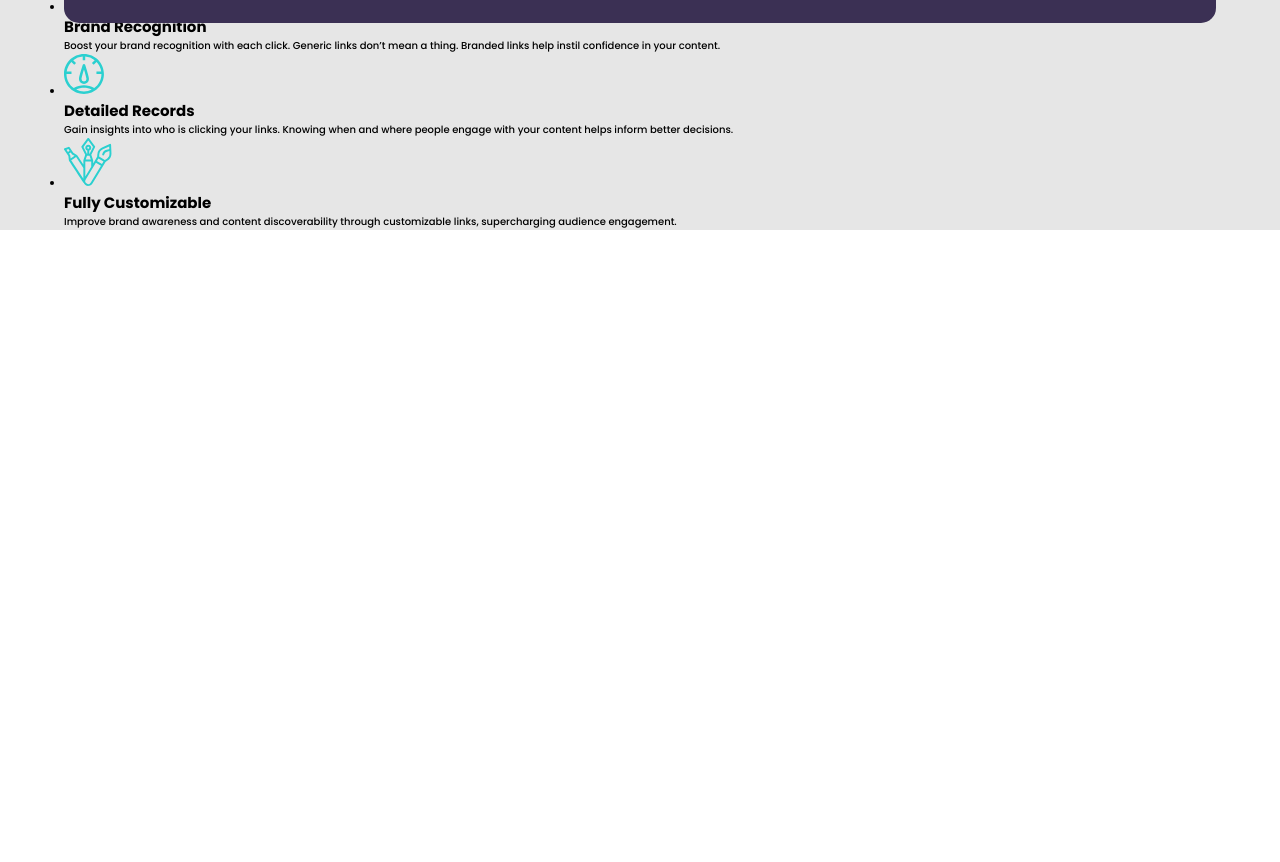
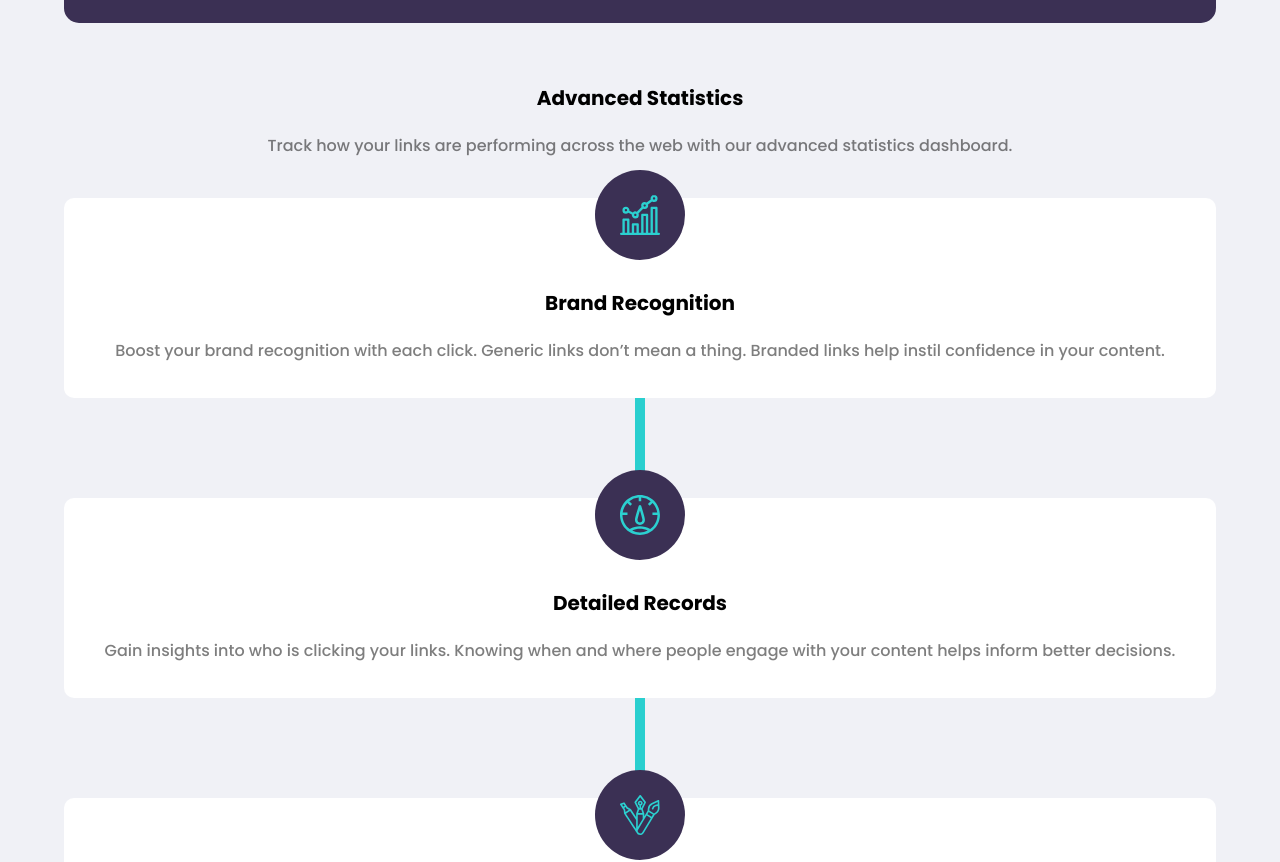
Before and after one commit to LeoCode0/urlShortener, a React app: page / in a window 1280 px wide. Shown: the part 880-1742 px from the top of the page. Before the commit the page ends 1130 px from the top, so only its background shows below. Built offline with nearby package versions, Linux system fonts and the light colour scheme.

Commit message:
styled statistics

```diff
--- a/src/components/Statistics.jsx
+++ b/src/components/Statistics.jsx
@@ -1,13 +1,16 @@
 import React from "react";
+import customizable from "../images/icon-fully-customizable.svg";
 import recognition from "../images/icon-brand-recognition.svg";
 import records from "../images/icon-detailed-records.svg";
-import customizable from "../images/icon-fully-customizable.svg";
+import "../scss/statistics.scss";
 
 const Statistic = ({ icon, title, text }) => (
   <li className="statistic">
-    <img src={icon} alt={title} className="statistic__icon" />
-    <h2 className="statistic__title">{title}</h2>
-    <p className="statistic__description">{text}</p>
+    <div className="statistic__icon-container">
+      <img src={icon} alt={title} />
+    </div>
+    <h2 className="statistic__title title">{title}</h2>
+    <p className="statistic__description description ">{text}</p>
   </li>
 );
 
@@ -15,8 +18,8 @@ export const Statistics = () => {
   return (
     <div className="statistics">
       <div className="statistics__info">
-        <div className="statistics__title">Advanced Statistics</div>
-        <div className="statistics__description">
+        <div className="statistics__title title">Advanced Statistics</div>
+        <div className="statistics__description description">
           Track how your links are performing across the web with our advanced
           statistics dashboard.
         </div>
@@ -28,12 +31,14 @@ export const Statistics = () => {
           text="Boost your brand recognition with each click. Generic links don’t
                   mean a thing. Branded links help instil confidence in your content."
         />
+        <li className="separator"></li>
         <Statistic
           icon={records}
           title="Detailed Records"
           text="Gain insights into who is clicking your links. Knowing when and where
-                  people engage with your content helps inform better decisions."
+          people engage with your content helps inform better decisions."
         />
+        <li className="separator"></li>
         <Statistic
           icon={customizable}
           title="Fully Customizable"
--- a/src/scss/_variables.scss
+++ b/src/scss/_variables.scss
@@ -1,7 +1,7 @@
 $cyan: hsl(180, 66%, 49%);
 $dark-violet: hsl(257, 27%, 26%);
 $red: hsl(0, 87%, 67%);
-$gray: hsl(0, 0%, 75%);
+$gray: #f0f1f6;
 $grayish-violet: hsl(257, 7%, 63%);
 $dark-blue: hsl(255, 11%, 22%);
 $very-dark-violet: hsl(260, 8%, 14%);
--- a/src/scss/shorten.scss
+++ b/src/scss/shorten.scss
@@ -1,9 +1,9 @@
 @import "./variables";
 
 .shorten-container {
-  padding: 0 5%;
+  padding: 125px 5% 30px;
   margin: 250px 0 20px;
-  background: rgba(gray, $alpha: 0.2);
+  background: $gray;
   width: 100%;
   height: auto;
   min-height: 200px;
--- /dev/null
+++ b/src/scss/statistics.scss
@@ -0,0 +1,57 @@
+@import "./variables";
+.title {
+  font-size: 2rem;
+  margin: 20px;
+  font-weight: 700;
+}
+
+.description {
+  font-size: 1.6rem;
+  opacity: 0.5;
+}
+
+.statistics__info {
+  text-align: center;
+  margin: 20px;
+}
+
+.statistics__list {
+  margin: 40px 0;
+
+  list-style: none;
+}
+
+.statistic {
+  background: #fff;
+  position: relative;
+  padding: 70px 15px 35px;
+  border-radius: 10px;
+  text-align: center;
+}
+
+.statistic__icon-container {
+  display: flex;
+  align-items: center;
+  justify-content: center;
+  position: absolute;
+  top: -28px;
+  left: 0;
+  right: 0;
+  margin: 0 auto;
+  background-color: $dark-violet;
+  border-radius: 50%;
+  height: 90px;
+  width: 90px;
+}
+
+.statistic__icon-container img {
+  height: 40px;
+  width: 40px;
+}
+
+.separator {
+  width: 10px;
+  height: 100px;
+  background-color: $cyan;
+  margin: 0 auto;
+}
```
